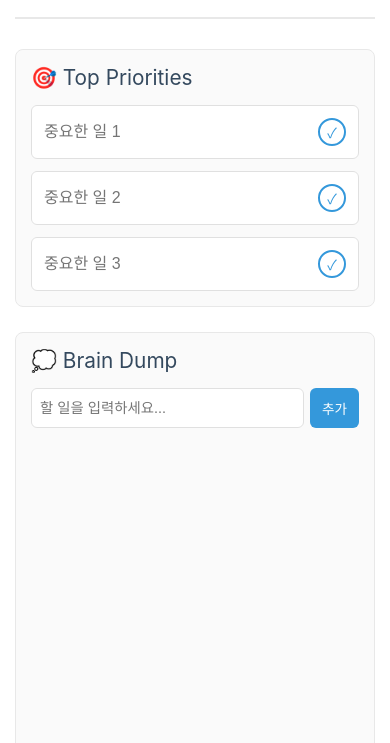
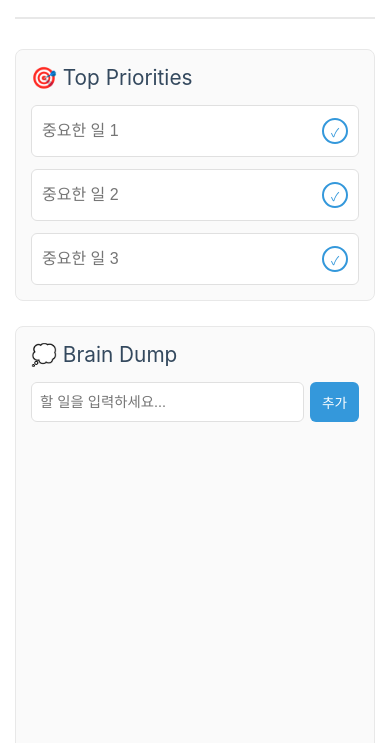
Before and after one commit to consti000/timebox2, a plain HTML site: page index.html in a window 390 px wide. Shown: the part 101-844 px from the top of the page. Drawn offline with Linux system fonts and the light colour scheme; a script that the page names is missing.

Commit message:
우선순위 목록 및 항목 스타일 추가: 컨테이너 너비를 넘지 않도록 설정 및 반응형 디자인 개선

```diff
--- a/style.css
+++ b/style.css
@@ -726,6 +726,46 @@ header h1 {
         min-width: 0;
     }
 
+    /* 우선순위 목록 - 컨테이너 너비를 넘지 않도록 설정 */
+    .priority-list {
+        width: 100%;
+        max-width: 100%;
+        box-sizing: border-box;
+        overflow-x: hidden;
+    }
+
+    /* 우선순위 항목 - 컨테이너 너비를 넘지 않도록 설정 */
+    .priority-item {
+        width: 100%;
+        max-width: 100%;
+        box-sizing: border-box;
+        padding: 12px 10px;
+        gap: 8px;
+        overflow: hidden;
+        min-width: 0;
+    }
+
+    /* 우선순위 입력 필드 - 컨테이너 너비를 넘지 않도록 설정 */
+    .priority-input {
+        flex: 1;
+        min-width: 0;
+        max-width: 100%;
+        box-sizing: border-box;
+        overflow: hidden;
+        text-overflow: ellipsis;
+    }
+
+    /* 체크 버튼 - 컨테이너 너비를 넘지 않도록 설정 */
+    .check-btn {
+        width: 26px;
+        height: 26px;
+        min-width: 26px;
+        max-width: 26px;
+        flex-shrink: 0;
+        box-sizing: border-box;
+        font-size: 12px;
+    }
+
     /* Brain Dump 입력 컨트롤 영역 - 컨테이너 너비를 넘지 않도록 설정 */
     .brain-dump-controls {
         width: 100%;
```
